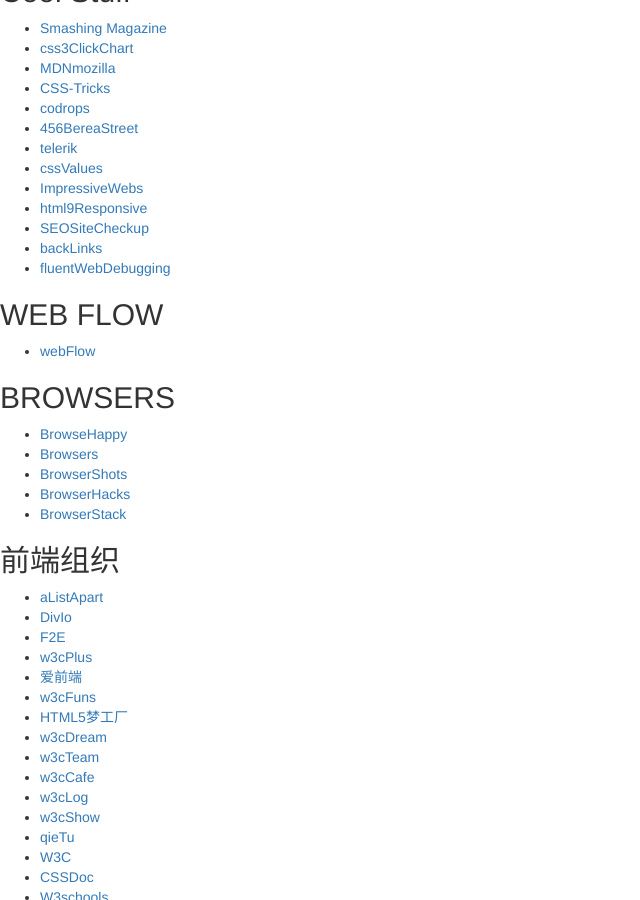
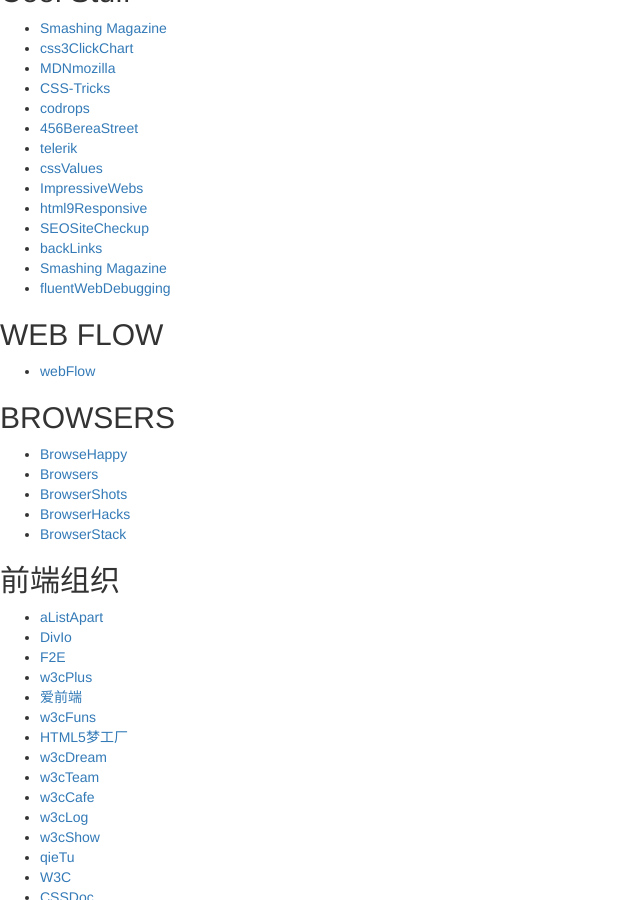
Before and after one commit to wkylin/wkylin.github.com, a Jekyll site: the page built from css3link.html, in a window 1280 px wide and 900 px high, scrolled down 931 px. Shown: the whole window, without its empty margins (0-640 px from the left). Built offline with Jekyll 4.4.1, drawn with Linux system fonts in a browser that asks for light colours; nearby versions of some CDN libraries; library files that are not in the unit come from our copies; comment, search, counter and statistics services are not loaded.

```diff
--- a/css3link.html
+++ b/css3link.html
@@ -22,6 +22,7 @@
     <li class="ui-list-item"><a href="http://html9responsiveboilerstrapjs.com/" target="_blank">html9Responsive</a></li>
     <li class="ui-list-item"><a href="http://seositecheckup.com/" target="_blank"><span class="ft-red">SEOSiteCheckup</span></a></li>
     <li class="ui-list-item"><a href="http://www.backlinks.com/" target="_blank">backLinks</a></li>
+    <li class="ui-list-item"><a href="http://www.smashingmagazine.com/" target="_blank">Smashing Magazine</a></li>
     <li class="ui-list-item"><a href="http://callahad.github.io/fluent-web-debugging/#/" target="_blank">fluentWebDebugging</a></li>
 </ul>
 
```
